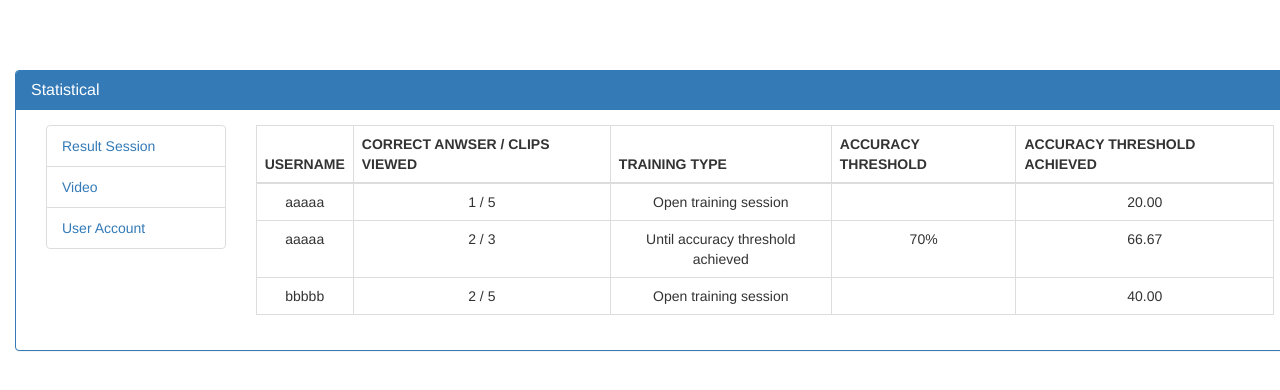
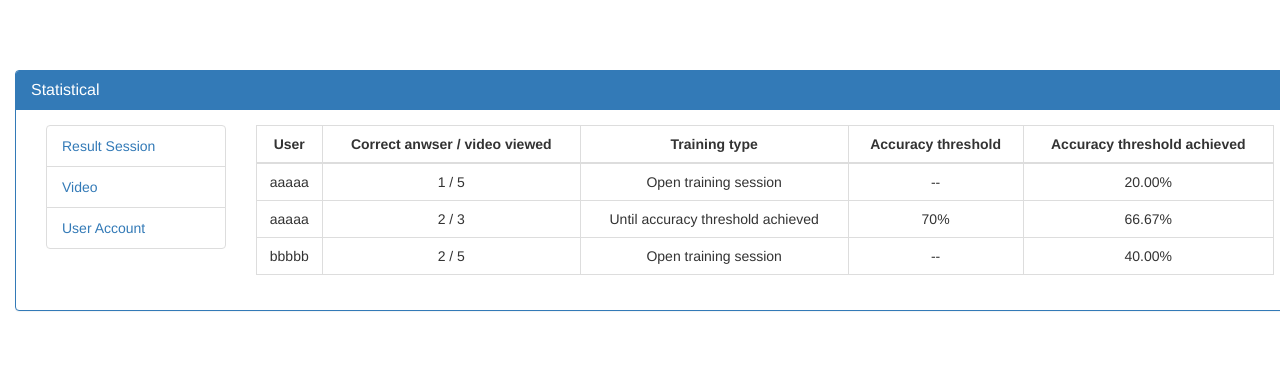
Before and after one commit to autn/ultrasound, a Django app: page /statistical in a window 1280 px wide. Shown: the part 67-457 px from the top of the page. Run offline with Django 3.2, Linux system fonts and the light colour scheme; data comes from the database, SQL or seed files in the repository; some libraries are stand-ins or nearby versions.

Commit message:
update statistical

```diff
--- a/servey/views.py
+++ b/servey/views.py
@@ -318,5 +318,9 @@ def user_account(request):
 
 
 def video(request):
-    context = {}
+
+    videos = Video.objects.all()
+    context = {
+        "videos": videos
+    }
     return render(request, 'statistical/video.html', context)
--- a/templates/statistical/result_session.html
+++ b/templates/statistical/result_session.html
@@ -3,22 +3,22 @@
     <div class="col-md-10">
         <table class="table table-bordered table-hover">
             <thead>
-            <tr>
-                <th>USERNAME</th>
-                <th>CORRECT ANWSER / CLIPS VIEWED</th>
-                <th>TRAINING TYPE</th>
-                <th>ACCURACY THRESHOLD</th>
-                <th>ACCURACY THRESHOLD ACHIEVED</th>
-            </tr>
-            </thead>
+                <tr>
+                    <th class="text-center">User</th>
+                    <th class="text-center">Correct anwser / video viewed</th>
+                    <th class="text-center">Training type</th>
+                    <th class="text-center">Accuracy threshold</th>
+                    <th class="text-center">Accuracy threshold achieved</th>
+                </tr>
+                </thead>
             <tbody>
                 {% for item in total_result %}
                 <tr class="text-center">
                     <td>{{ item.get_user.username }}</td>
                     <td>{{ item.correct_answer }} / {{ item.total_answer }}</td>
                     <td>{{ item.training_type }}</td>
-                    <td>{{ item.accuracy }}</td>
-                    <td>{{ item.accuracy_count }}</td>
+                    <td>{% if item.accuracy %}{{ item.accuracy }} {% else %} {{ "--" }}{% endif %}</td>
+                    <td>{{ item.accuracy_count }}%</td>
                 </tr>
                 {% endfor %}
             </tbody>
```
Also changed, not shown: templates/statistical/user_account.html (+4 -4 lines), templates/statistical/video.html (+17 -1 lines).
